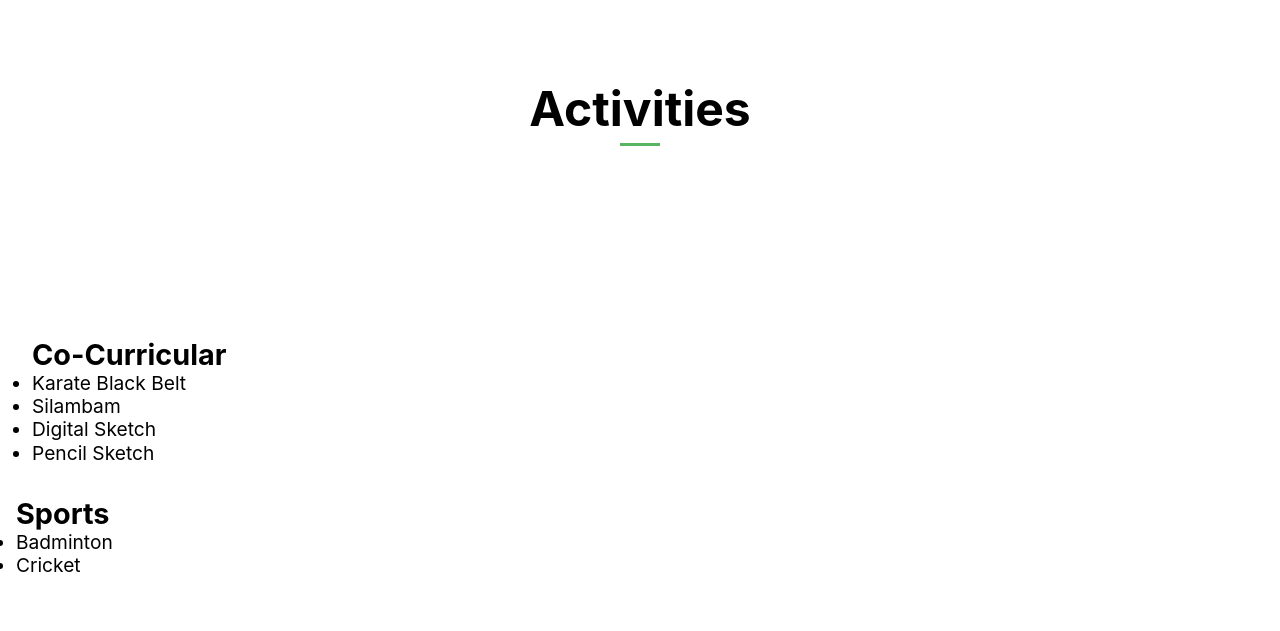
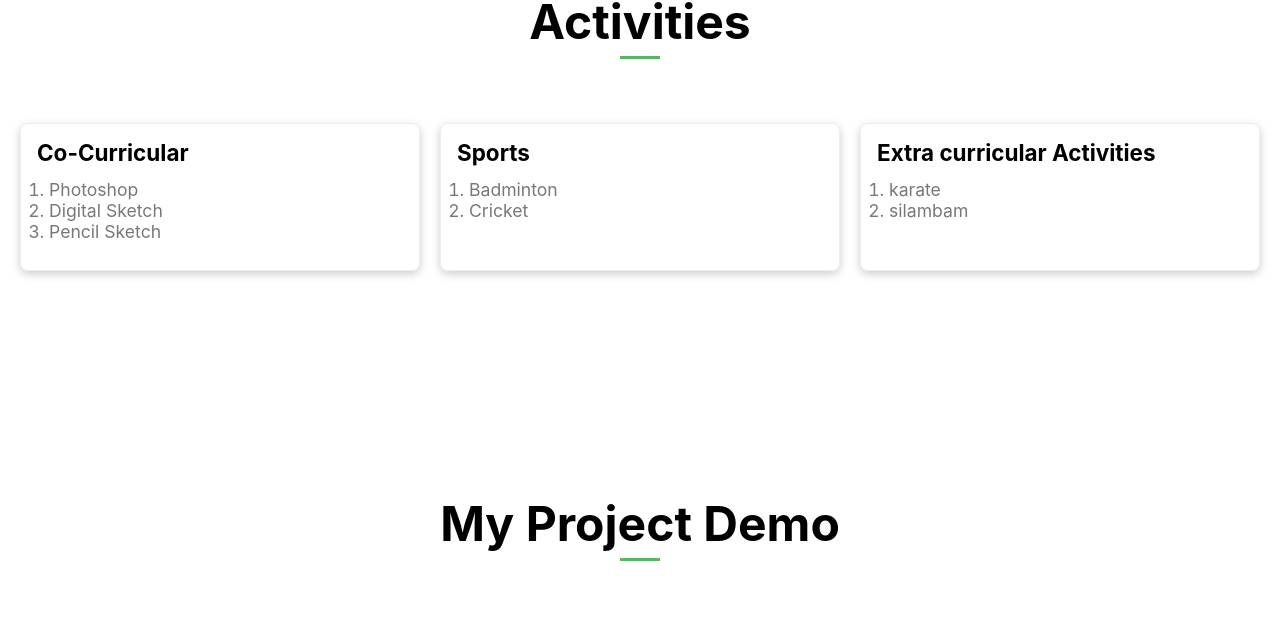
Before and after one commit to nishanthmony/nishanthmonyn, a React (Create React App) app: page / in a window 1280 px wide. Shown: the part 6257-6888 px from the top of the page. Built offline with nearby package versions, Linux system fonts and the light colour scheme; grey boxes are pictures that could not be loaded.

Commit message:
activities are updated

```diff
--- a/src/components/Demo.js
+++ b/src/components/Demo.js
@@ -4,6 +4,8 @@ import './demo.css'
 const Demo = () => {
     return (
         <div className='demo' id='demo'>
+            <div className='testimonials'><h2>My Project Demo</h2></div>
+            <span className='line'></span>
             <br></br>
             <div className='container'>
                 <div className='col-1'>
--- a/src/components/cocurricular.js
+++ b/src/components/cocurricular.js
@@ -3,29 +3,33 @@ const Cocurricular = () => {
   return (
     <>
     <div className='testimonials' id='activities'>
-    <br></br>
       <div className='container'>
         <h2>Activities</h2>
         <span className='line'></span>
+      <div className='content'>
+        <div className='card'>
+          <h3>Co-Curricular</h3>
+          <p><ul style={{listStyleType: 'number'}}>
+            <li>Photoshop</li>
+            <li>Digital Sketch</li>
+            <li>Pencil Sketch</li>
+          </ul></p>
+        </div>
+        <div className='card'>
+          <h3>Sports</h3>
+          <p><ul style={{listStyleType: 'number'}}>
+            <li>Badminton</li>
+            <li>Cricket</li>
+          </ul></p>
+        </div>
+        <div className='card'>
+          <h3>Extra curricular Activities</h3>
+          <p><ul style={{listStyleType: 'number'}}>
+            <li>karate</li>
+            <li>silambam</li>
+          </ul></p>
+        </div>
       </div>
-    </div>
-    <div className='demo'>
-      <div className='col-1'>
-        <p></p>
-        <h2>Co-Curricular</h2>
-        <p><ul style={{listStyleType: 'disc'}}>
-          <li>Karate Black Belt</li>
-          <li>Silambam</li>
-          <li>Digital Sketch</li>
-          <li>Pencil Sketch</li>
-        </ul></p>
-      </div>
-      <div className='col-2'>
-        <h2>Sports</h2>
-        <p><ul style={{listStyleType: 'disc'}}>
-          <li style={{alignContent:'center'}}>Badminton</li>
-          <li style={{alignContent:'center'}}>Cricket</li>
-        </ul></p>
       </div>
     </div>
     </>
--- a/src/components/demo.css
+++ b/src/components/demo.css
@@ -44,6 +44,10 @@
     margin: auto;
 }
 
+.testimonials .demo .col-2{
+    margin: auto 10rem;
+}
+
 
 @media screen and (max-width: 940px) {
     .demo .container {
```
